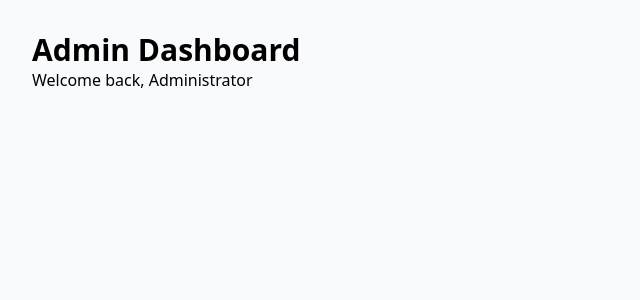
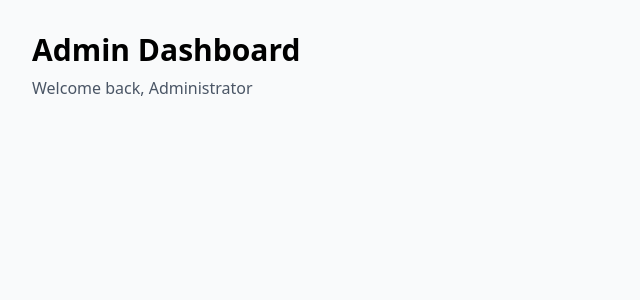
Before and after one commit to Aiimene/Edux, a Next.js app: page /admin/dashboard in a window 1280 px wide. Shown: the top 300 px of the page, without its empty margins (0-640 px from the left). Built offline with nearby package versions, Linux system fonts and the light colour scheme.

Commit message:
Style welcome message with color and spacing

```diff
--- a/src/app/admin/dashboard/page.tsx
+++ b/src/app/admin/dashboard/page.tsx
@@ -2,7 +2,7 @@ export default function AdminDashboard() {
   return (
     <div className="min-h-screen bg-gray-50 p-8">
       <h1 className="text-3xl font-bold">Admin Dashboard</h1>
-      <p>Welcome back, Administrator</p>
+      <p className="text-gray-600 mt-2">Welcome back, Administrator</p>
     </div>
   );
 }
```
